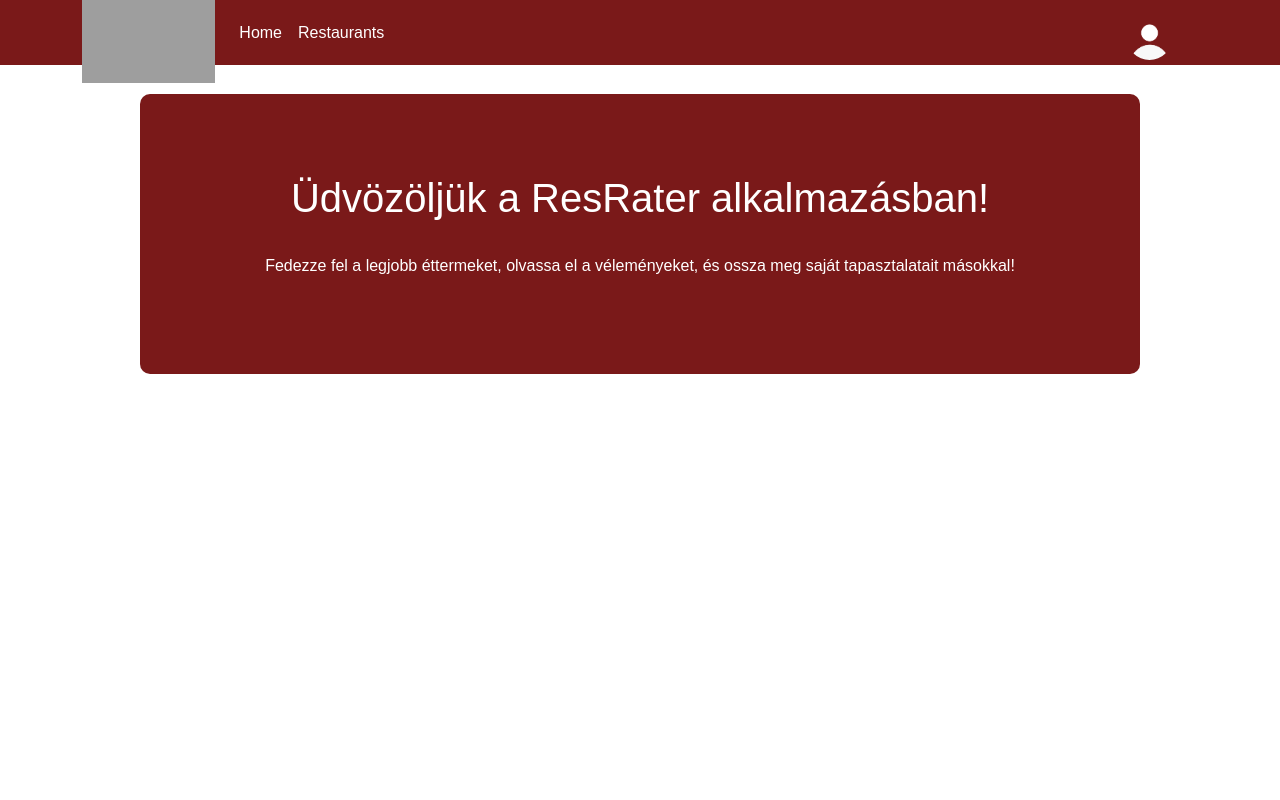
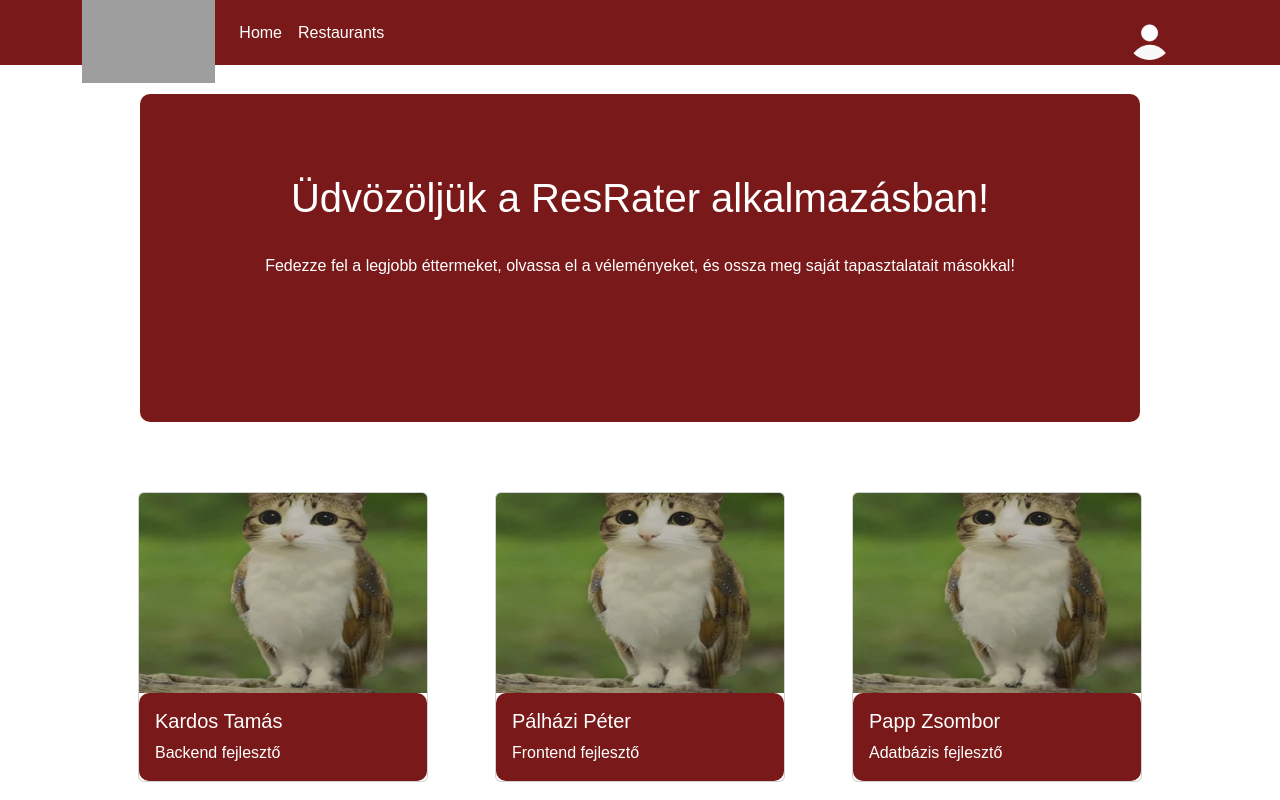
Before and after one commit to Petya6666/ResRater, a React (Vite) app in the folder frontend/: page / in a window 1280 px wide. Built offline with nearby package versions, Linux system fonts and the light colour scheme; grey boxes are pictures that could not be loaded.

Commit message:
profil kartyk

```diff
--- a/frontend/index.html
+++ b/frontend/index.html
@@ -5,6 +5,7 @@
     <link rel="icon"  href="./public/logo.png" />
     <meta name="viewport" content="width=device-width, initial-scale=1.0" />
     <title>ResRater</title>
+    <link rel="stylesheet" href="/src/styles/index.css">
   </head>
   <body>
     <div id="root"></div>
--- a/frontend/src/pages/Home.jsx
+++ b/frontend/src/pages/Home.jsx
@@ -1,6 +1,7 @@
 import React from 'react'
 import Header from '../components/Header.jsx'
 import '../styles/index.css';
+import Card from 'react-bootstrap/Card';
 
 function Home(){
     return (
@@ -12,6 +13,37 @@ function Home(){
       <h1>Üdvözöljük a ResRater alkalmazásban!</h1>
       <br />
       <p>Fedezze fel a legjobb éttermeket, olvassa el a véleményeket, és ossza meg saját tapasztalatait másokkal!</p>
+      <br />
+      <br />
+      </div>
+      <div className='card-container' >
+      <Card >
+      <Card.Img variant="top" src="./public/noFilter.png"  className='kep'/>
+      <Card.Body className='kartya'>
+        <Card.Title className='feher'>Kardos Tamás</Card.Title>
+        <Card.Text className='feher'>
+        Backend fejlesztő
+        </Card.Text>
+      </Card.Body>
+      </Card>
+      <Card >
+      <Card.Img variant="top" src="./public/noFilter.png"  className='kep'/>
+      <Card.Body className='kartya'>
+        <Card.Title className='feher'>Pálházi Péter</Card.Title>
+        <Card.Text className='feher'>
+        Frontend fejlesztő
+        </Card.Text>
+      </Card.Body>
+      </Card>
+      <Card >
+      <Card.Img variant="top" src="./public/noFilter.png"  className='kep' />
+      <Card.Body className='kartya'>
+        <Card.Title className='feher'>Papp Zsombor</Card.Title>
+        <Card.Text className='feher'>
+        Adatbázis fejlesztő
+        </Card.Text>
+      </Card.Body>
+      </Card>
       </div>
     </>
     )
--- a/frontend/src/styles/index.css
+++ b/frontend/src/styles/index.css
@@ -1,4 +1,3 @@
-
 .doboz{
 
     border-radius: 10px;
@@ -43,3 +42,25 @@
     font-size: 16px;
     box-sizing: border-box;
 }
+
+.kartya {
+    width: 18rem;
+    border-radius: 10px;
+    font-family: 'Dela Gothic One', sans-serif;
+    background-color: #7a1919;
+}
+.card-container {
+    display: flex;
+    gap: 67px;
+    justify-content: center;
+    margin-top: 50px;
+}
+
+.kartya .feher {
+    color: white !important;
+}
+.kep {
+    height: 200px;
+    object-fit: cover;
+    border-radius: 10px 10px 0 0;
+}
```
Also changed, not shown: frontend/public/noFilter.png (added). Lines whose indentation alone changed are shown as unchanged.
